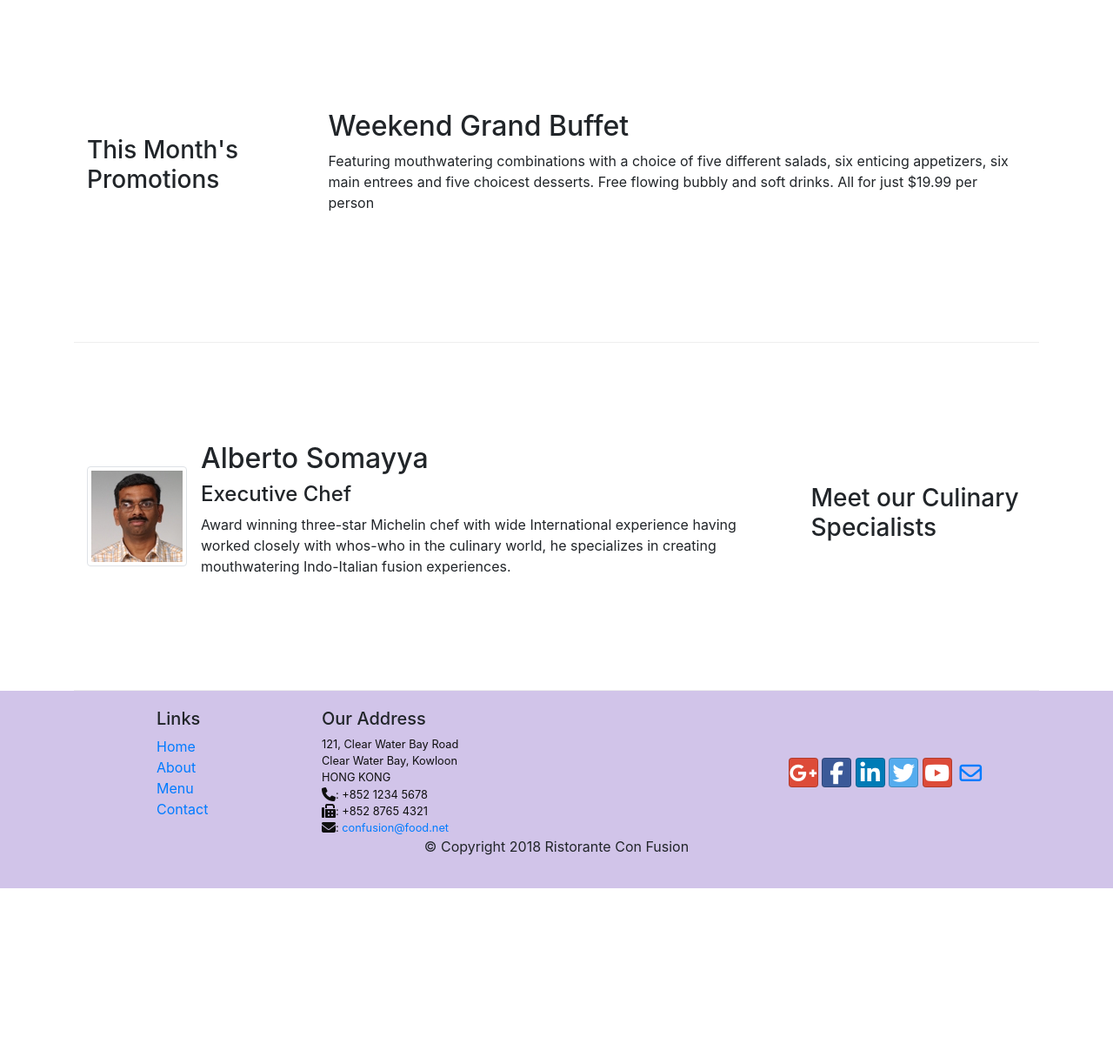
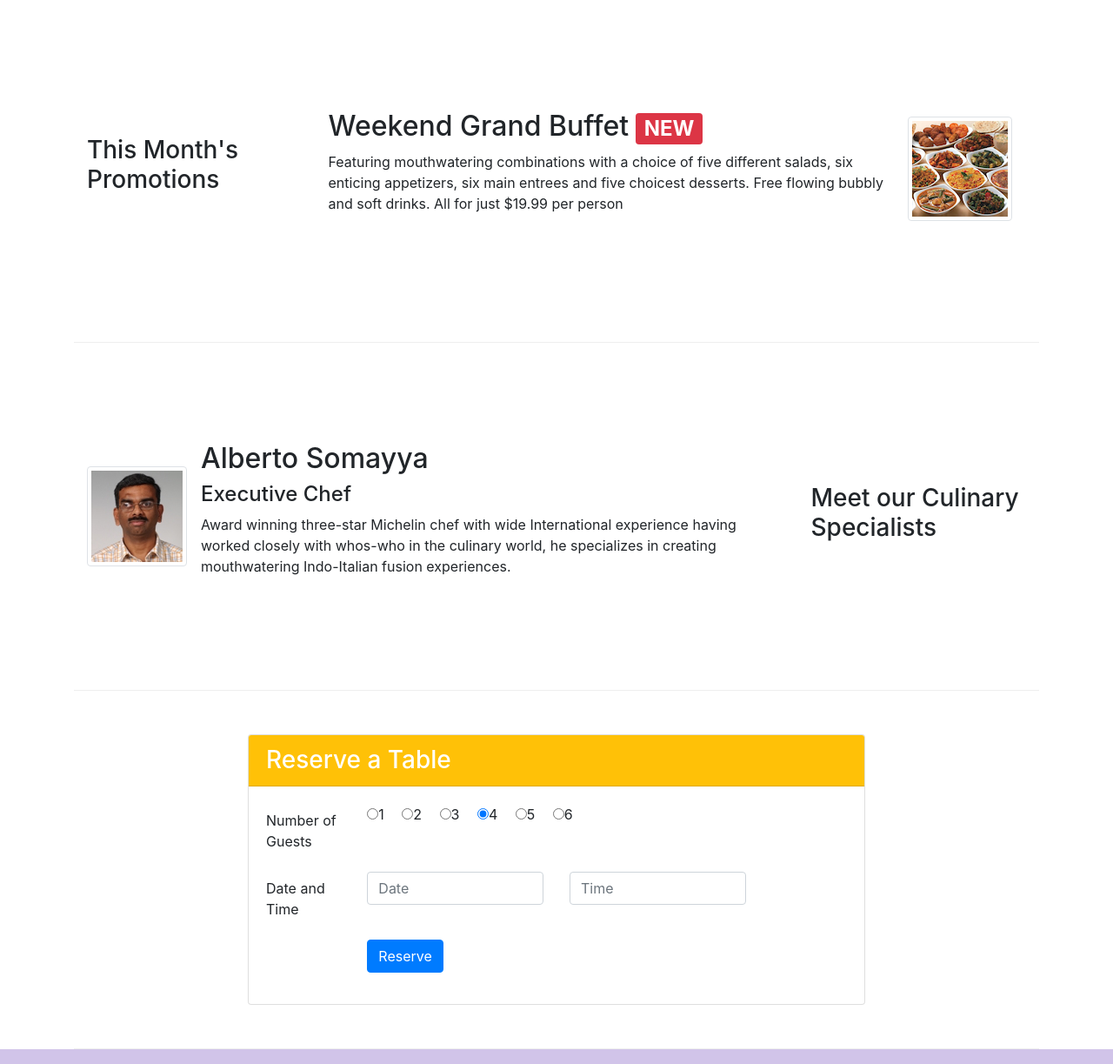
Before and after one commit to wajih19/Bootstrap-Practice, a website: page index.html in a window 1280 px wide. Shown: the part 740-1963 px from the top of the page at 87% size. Before the commit the page ends 1761 px from the top, so only its background shows below. Drawn offline with nearby package versions, Linux system fonts and the light colour scheme.

Commit message:
Assignment 2

```diff
--- a/css/styles.css
+++ b/css/styles.css
@@ -37,3 +37,16 @@ body{
 .navbar-dark {
      background-color: #512DA8;
 }
+
+.btn-block{
+
+    background-color: #ebb71c;
+    border: none;
+    color: black;
+    font-weight: 500;
+}
+
+.btn-block:hover {
+    background-color: #ebb71c;
+    color: #0f0f0f;
+    }
--- a/index.html
+++ b/index.html
@@ -40,8 +40,13 @@
                     <h1>Ristorante con Fusion</h1>
                     <p>We take inspiration from the World's best cuisines, and create a unique fusion experience. Our lipsmacking creations will tickle your culinary senses!</p>
                 </div>
-                <div class="col-12 col-sm align-self-center">
+                <div class="col-12 col-sm-3 align-self-center">
                     <img src="img/logo.png" class="img-fluid">
+                </div>
+
+                <div class="col-12 col-sm-3 align-self-center">
+                    <button type="button" class="btn btn-primary btn-block btn-sm pt-2 pb-2" onClick="document.getElementById('reservation-form').scrollIntoView();">Reserve Table</button>
+                </div>
                 </div>
             </div>
         </div>
@@ -56,7 +61,7 @@
                 <div class="media">
                     <img class="d-flex mr-3 img-thumbnail align-self-center"src="img/uthappizza.png" alt="Uthappizza">
                     <div class="media-body">
-                        <h2 class="mt-0">Uthappizza</h2>
+                        <h2 class="mt-0">Uthappizza<span class="badge badge-danger ml-2">HOT</span><span class="badge badge-pill badge-secondary ml-2">$4.99</span></h2>
                         <p class="d-none d-sm-block">A unique combination of Indian Uthappam (pancake) and
                             Italian pizza, topped with Cerignola olives, ripe vine
                             cherry tomatoes, Vidalia onion, Guntur chillies and
@@ -73,8 +78,14 @@
                 <h3>This Month's Promotions</h3>
             </div>
             <div class="col col-sm col-md">
-                <h2>Weekend Grand Buffet</h2>
-                <p>Featuring mouthwatering combinations with a choice of five different salads, six enticing appetizers, six main entrees and five choicest desserts. Free flowing bubbly and soft drinks. All for just $19.99 per person </p>
+                <div class="media">
+                    <div class="media-body">
+                        <h2>Weekend Grand Buffet<span class="badge badge-danger ml-2">NEW</span></h2>
+                        <p class="d-none d-sm-block">Featuring mouthwatering combinations with a choice of five different salads, six enticing appetizers, six main entrees and five choicest desserts. Free flowing bubbly and soft drinks. All for just $19.99 per person </p>
+                    </div>
+                        <img class="d-flex mr-3 img-thumbnail align-self-center"src="img/buffet.png" alt="buffet">
+
+            </div>
             </div>
         </div>
 
@@ -98,7 +109,62 @@
 
             </div>
         </div>
+
+        <div class="row row-content d-flex justify-content-center">
+            <div class="col-12 col-sm-8 ">
+                <div class="card">
+                    <h3 class="card-header bg-warning text-white">Reserve a Table</h3>
+                    <div class="card-body">
+                        <form id="reservation-form">
+                            <div class="form-group row">
+                                <label for="guests" class="col-md-2 col-form-label">Number of Guests</label>
+                                <div class="col-md-10 ">
+                                <label class="radio-inline ">
+                                    <input type="radio" name="optradio" checked>1
+                                  </label>
+                                  <label class="radio-inline ml-3">
+                                    <input type="radio" name="optradio">2
+                                  </label>
+                                  <label class="radio-inline ml-3">
+                                    <input type="radio" name="optradio">3
+                                  </label>
+                                  <label class="radio-inline ml-3">
+                                    <input type="radio" name="optradio" checked>4
+                                  </label>
+                                  <label class="radio-inline ml-3">
+                                    <input type="radio" name="optradio">5
+                                  </label>
+                                  <label class="radio-inline ml-3">
+                                    <input type="radio" name="optradio">6
+                                  </label>
+                                </div>
+                                </div>
+                            <div class="form-group row">
+                                <label for="date" class="col-md-2 col-form-label">Date and Time</label>
+                                <div class="col-md-4">
+                                <input type="text" class="form-control" id="date" name="date" placeholder="Date"></div>
+                                <div class="col-md-4">
+                                <input type="text" class="form-control" id="time" name="time" placeholder="Time">
+                                </div>
+                            </div>
+                            <div class="form-group row">
+                            <div class="offset-md-2 col-md-10">
+                                <button type="submit" class="btn btn-primary">Reserve</button>
+                            </div>
+                            </div>
+                        </form>
+                    </div>
+                </div>
+
+
+
+                </div>
+
+
+        </div>
+
     </div>
+
 
     <footer class="footer">
         <div class="container">
```
